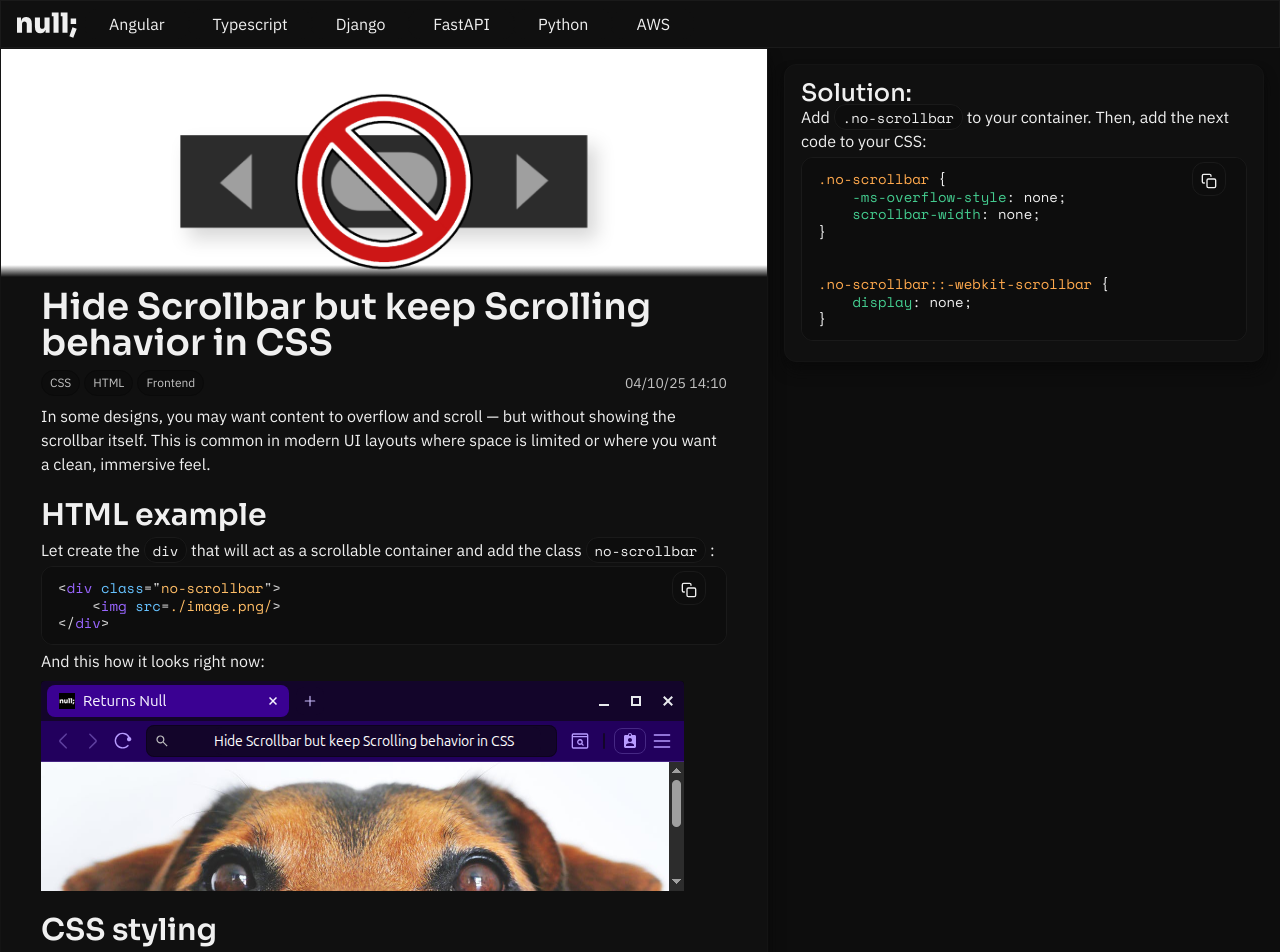
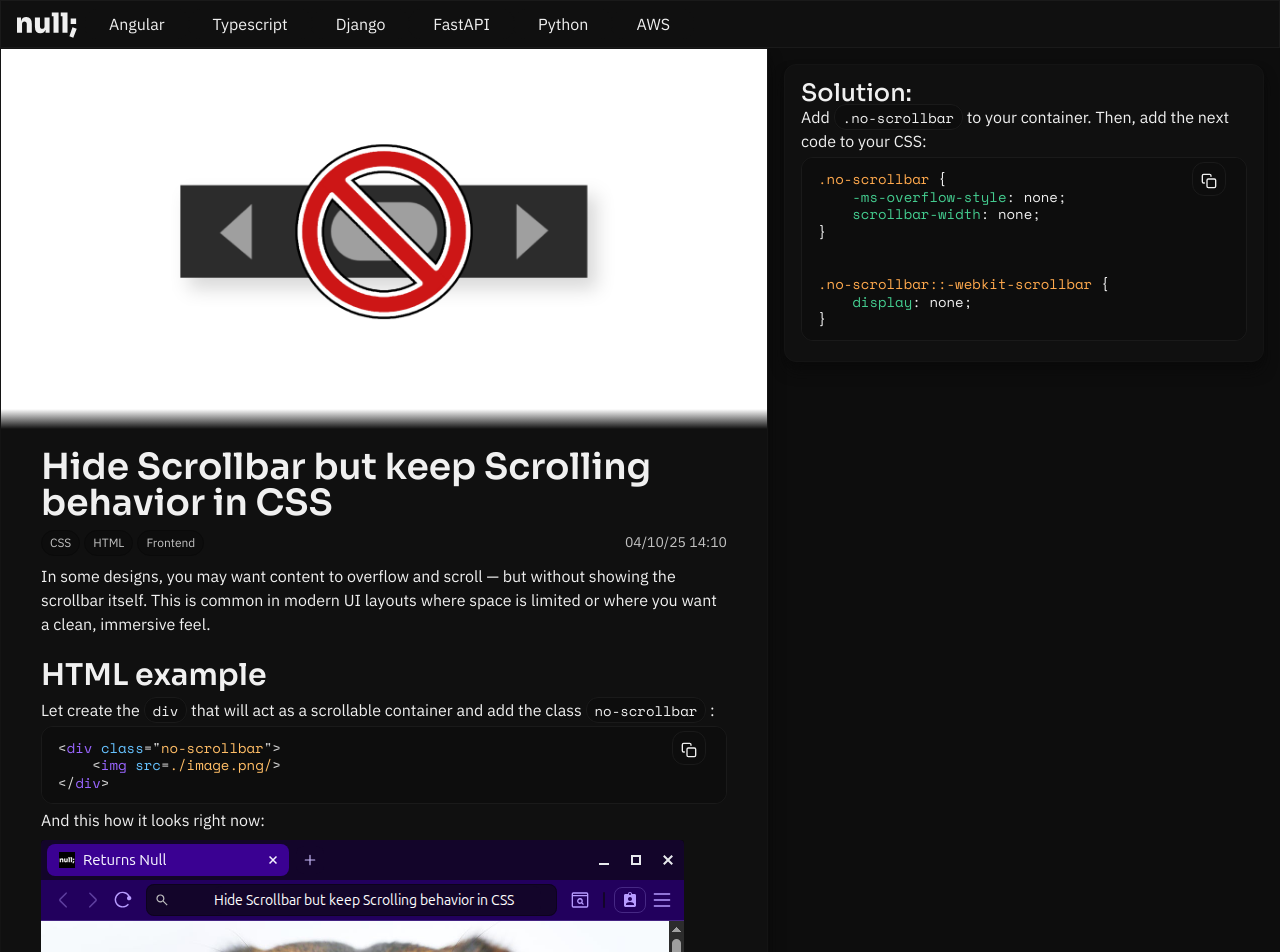
Before and after one commit to iamkorniichuk/blog-frontend, an Angular app: page /hide-scrollbar-but-keep-scrolling-behavior-in-css in a window 1280 px wide. Shown: the top 952 px of the page. Built offline with nearby package versions, Linux system fonts and the light colour scheme.

Commit message:
fix: fit images correctly

```diff
--- a/src/app/components/markdown/markdown.html
+++ b/src/app/components/markdown/markdown.html
@@ -44,7 +44,9 @@
 </ng-template>
 
 <ng-template #image let-node>
-  <img [src]="node.url" [alt]="node.alt" [title]="node.title" class="my-2 max-w-full" />
+  <div class="my-2 size-full max-h-[50vh] overflow-y-auto">
+    <img [src]="node.url" [alt]="node.alt" [title]="node.title" />
+  </div>
 </ng-template>
 
 <ng-template #code let-node>
--- a/src/app/pages/tutorial-list-page/tutorial-list-page.html
+++ b/src/app/pages/tutorial-list-page/tutorial-list-page.html
@@ -3,7 +3,7 @@
     <a [routerLink]="obj.id">
       <div class="card w-full mt-0">
         <div class="cover">
-          <img class="object-cover" [src]="obj.cover" [alt]="obj.title" />
+          <img [src]="obj.cover" [alt]="obj.title" />
           <app-gradient-overlay [sizePercentage]="10" color="surface-accent" side="b" />
         </div>
         <h2>{{ obj.title }}</h2>
--- a/src/app/pages/tutorial-page/tutorial-page.html
+++ b/src/app/pages/tutorial-page/tutorial-page.html
@@ -1,6 +1,6 @@
 <ng-template #cover>
   <div class="cover">
-    <img class="object-cover" [src]="tutorial().cover" [alt]="tutorial().title" />
+    <img [src]="tutorial().cover" [alt]="tutorial().title" />
     <app-gradient-overlay [sizePercentage]="10" color="surface" side="b" />
   </div>
 </ng-template>
--- a/src/styles/components/cards.css
+++ b/src/styles/components/cards.css
@@ -1,8 +1,8 @@
 @layer components {
   .cover {
-    @apply max-h-[30vh] w-fit block relative overflow-hidden;
+    @apply w-fit relative overflow-hidden;
     > img {
-      @apply w-full;
+      @apply w-full object-contain object-center;
     }
   }
 
```
Also changed, not shown: public/images/hide-scrollbar-cover.png.
